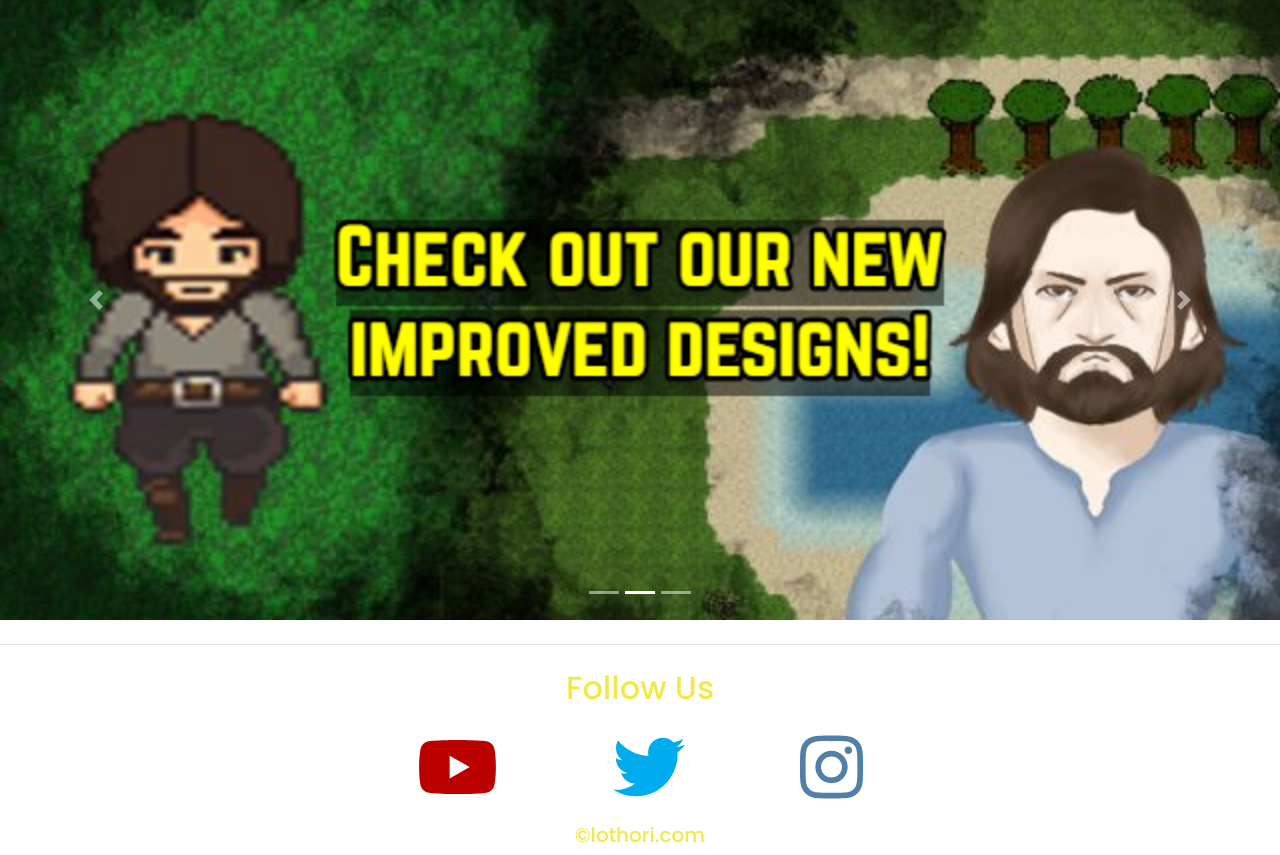
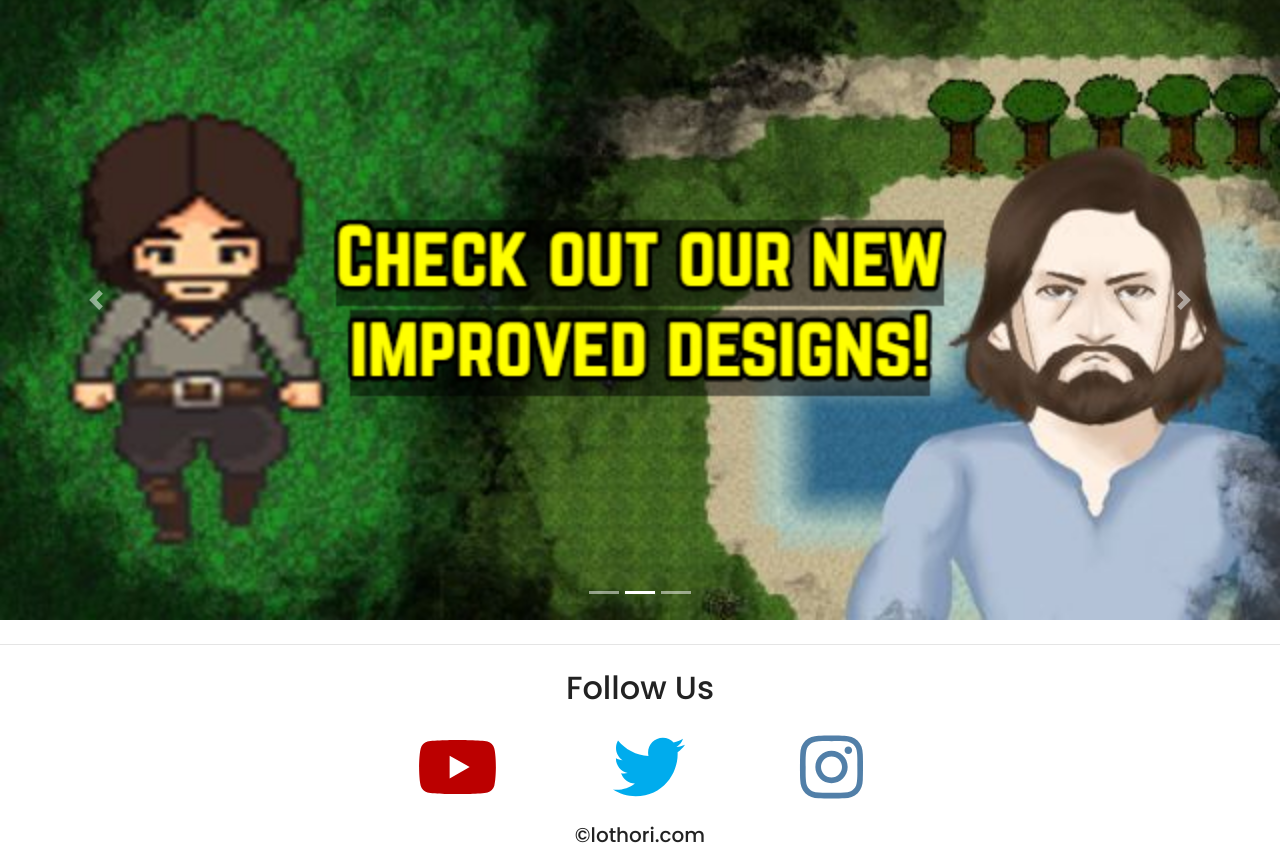
Before and after one commit to mohamedjasmin/lothoriold, a Jekyll site: the page built from index.md, in a window 1280 px wide. Shown: the part 346-1201 px from the top of the page. Built offline with Jekyll 4.4.1, drawn with Linux system fonts in a browser that asks for light colours; nearby versions of some CDN libraries.

Commit message:
Update style.css

```diff
--- a/css/style.css
+++ b/css/style.css
@@ -5,7 +5,7 @@ html, body {
   max-width: 100%;
   overflow-x: hidden;
   font-family: 'Poppins', sans-serif;
-  color: #f2e946;
+  color: #222;
 }
 
 
```
